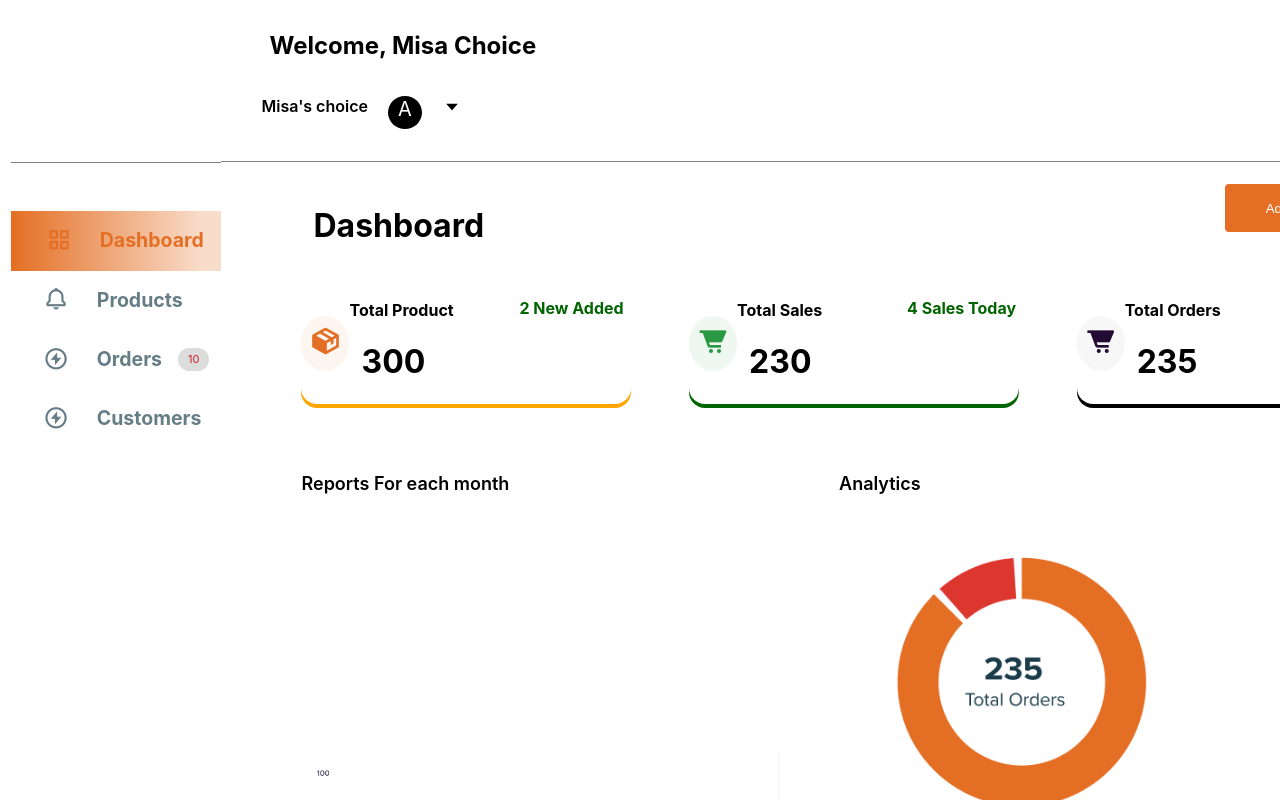
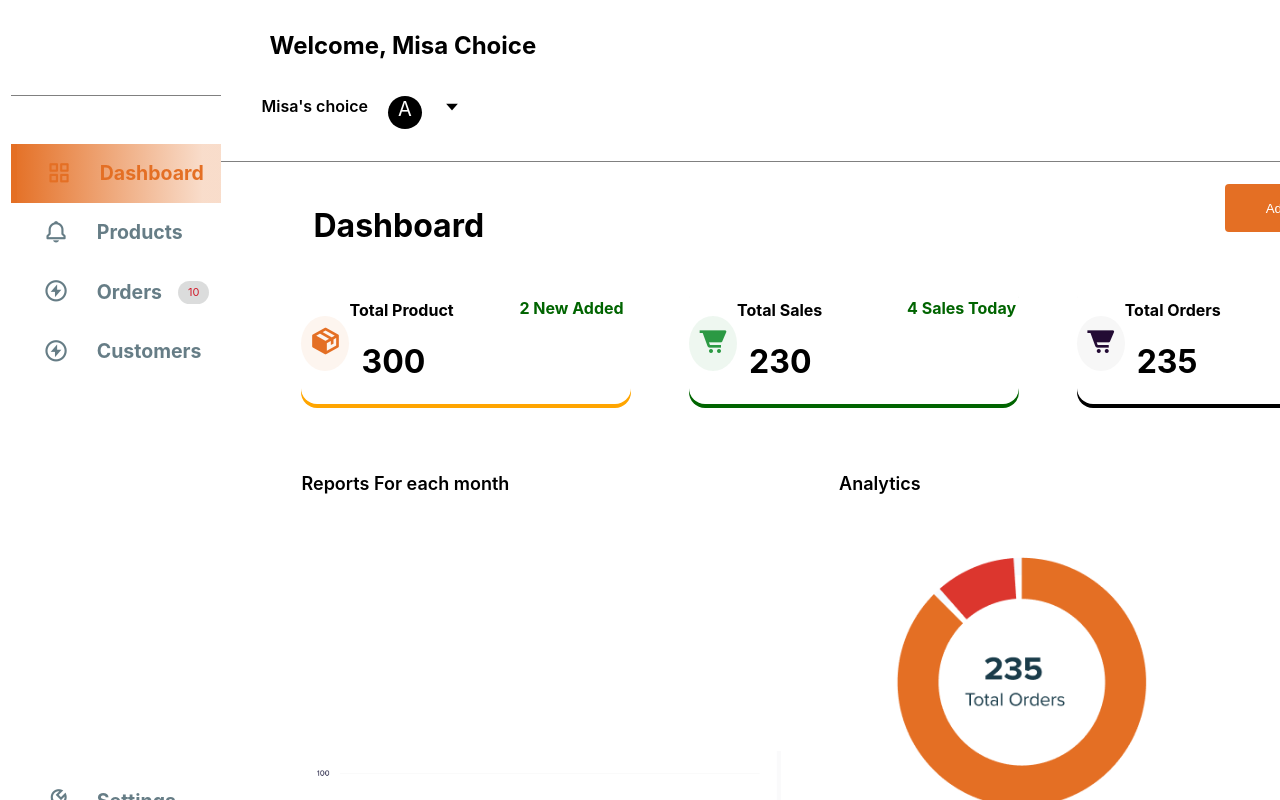
Before and after one commit to abed-obaah/react-dashboard, a React (Create React App) app: page / in a window 1280 px wide. Shown: the top 800 px of the page. Built offline with nearby package versions, Linux system fonts and the light colour scheme.

Commit message:
Update App.css

```diff
--- a/src/App.css
+++ b/src/App.css
@@ -186,7 +186,7 @@ aside .sidebar .message-count{
 
 .empty{
   background-color: #fff;
-  padding: 4.1rem;
+  padding: 2rem;
   border-bottom: 1px solid gray;
 }
 
```
